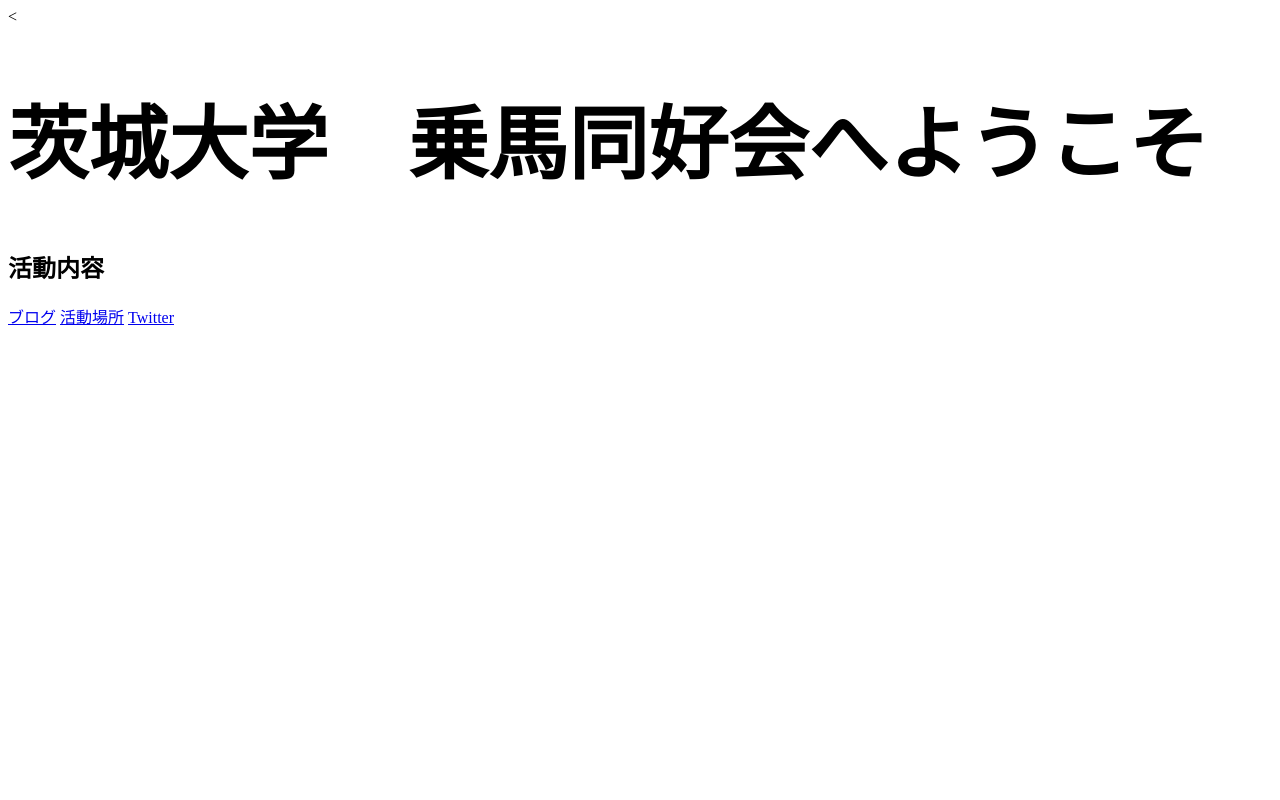
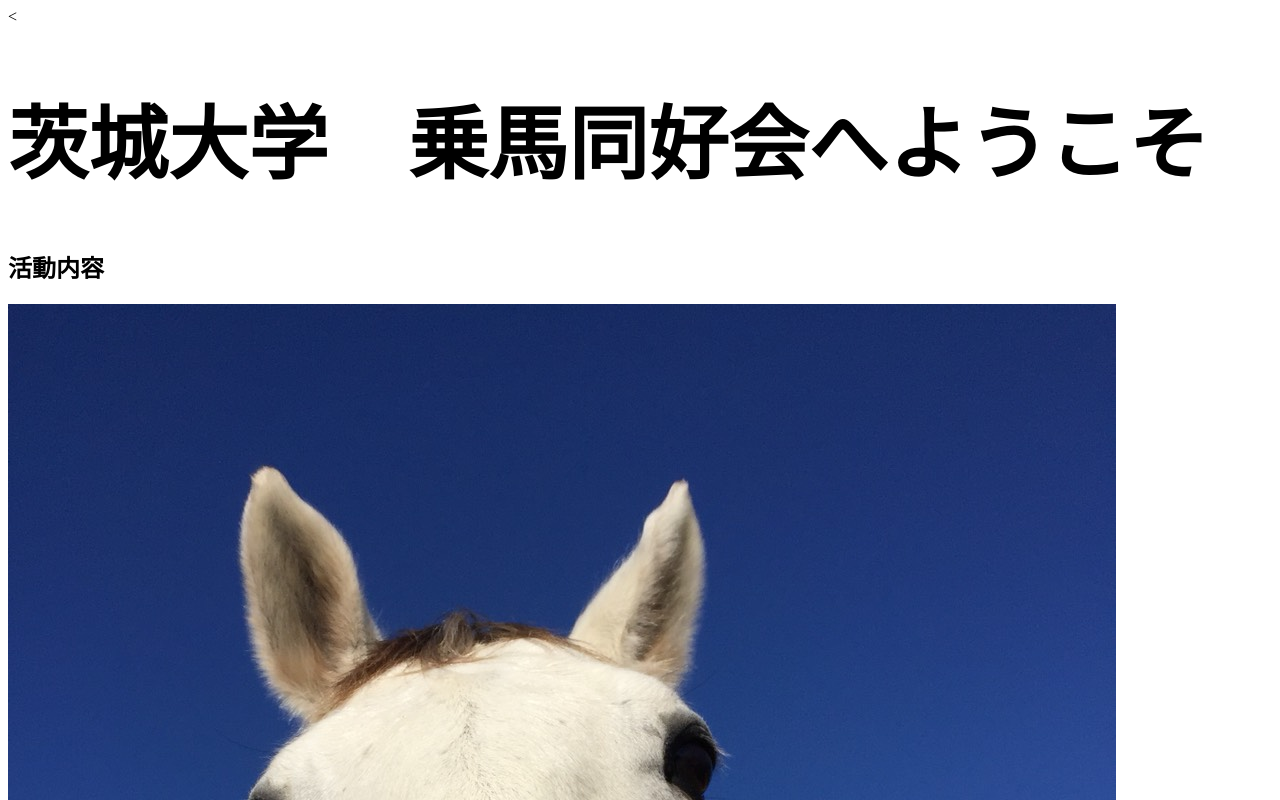
Before and after one commit to coriushu0618/practice_html, a plain HTML site: page index.html in a window 1280 px wide. Shown: the top 800 px of the page. Drawn offline with Linux system fonts and the light colour scheme.

Commit message:
Update index.html

```diff
--- a/index.html
+++ b/index.html
@@ -9,7 +9,7 @@
 <body>
   <h1>茨城大学　乗馬同好会へようこそ</h1>
   <h2>活動内容</h2>
-
+  <img src="20180102_031530685_iOS.jpg ">
   <hooter>
   <a href="https://iuj08.exblog.jp/">ブログ</a>
   <a href="http://www.turnier-stall.com/">活動場所</a>
```
